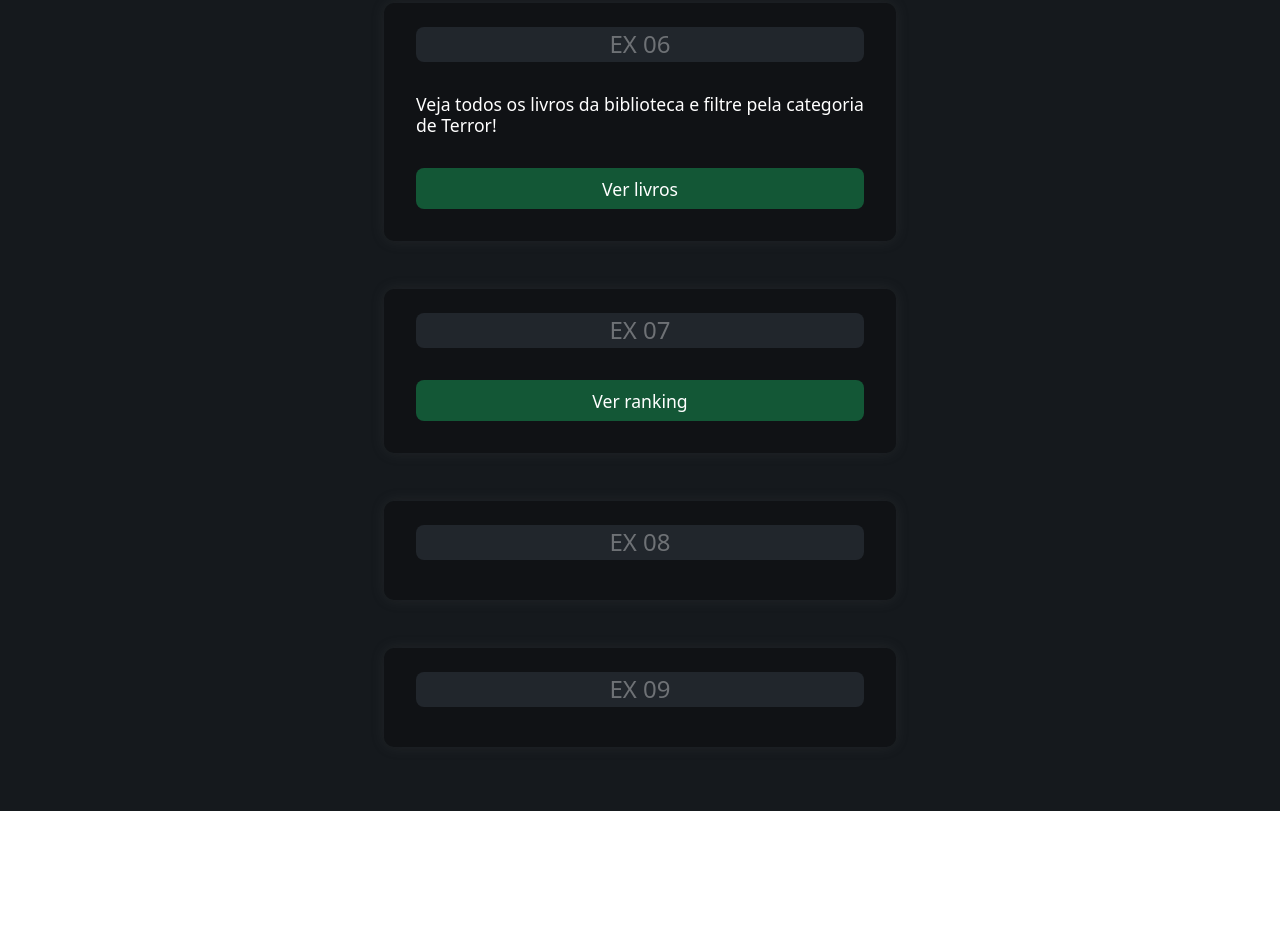
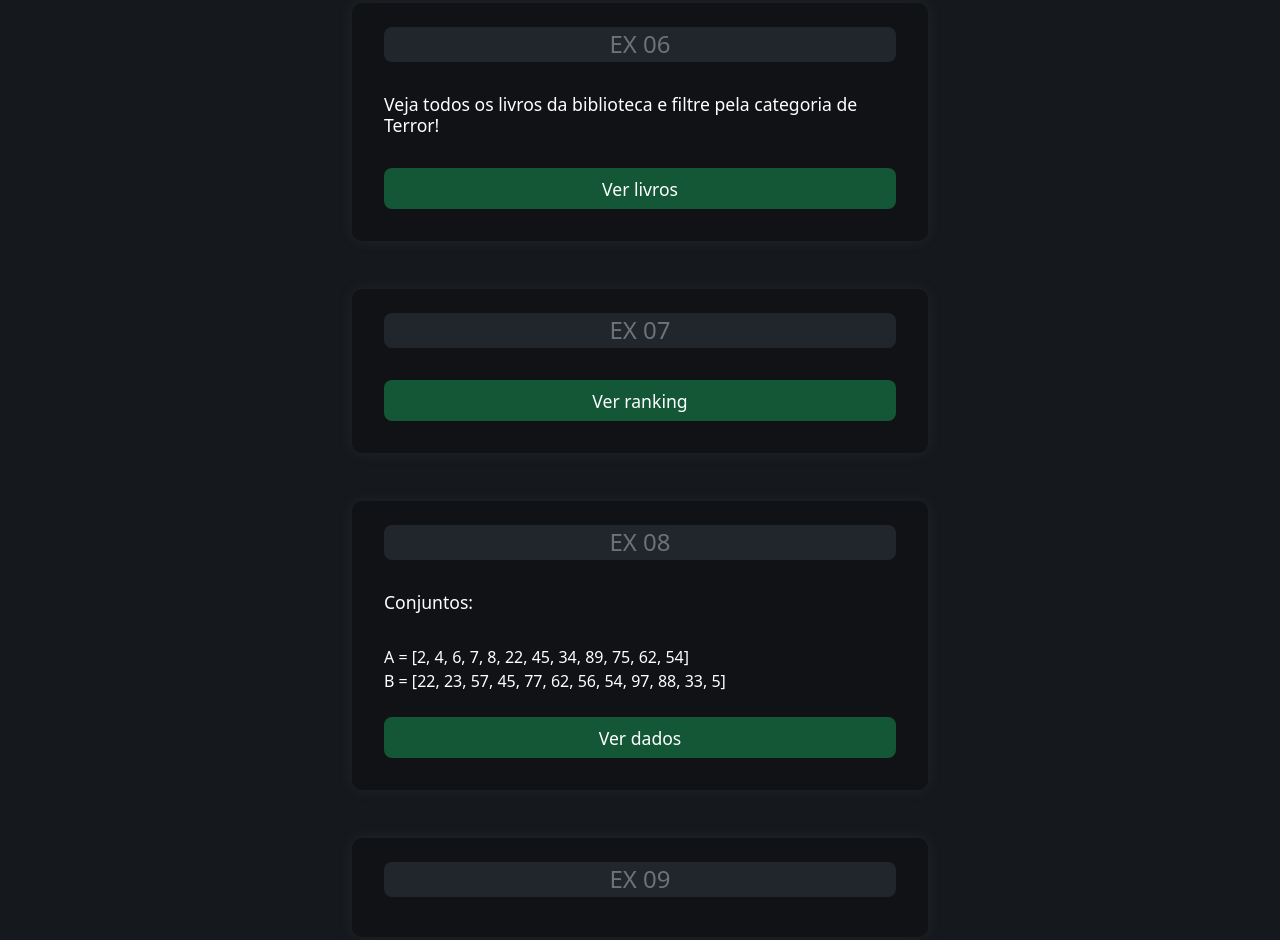
Before and after one commit to Welthanos/vs13-front-04-js-task-04, a plain HTML site: page index.html in a window 1280 px wide. Shown: the part 1451-2391 px from the top of the page. Before the commit the page ends 2262 px from the top, so only its background shows below. Drawn offline with nearby package versions, Linux system fonts and the light colour scheme.

Commit message:
feat: exercise 08

```diff
--- a/index.html
+++ b/index.html
@@ -63,6 +63,11 @@
 
         <section class="section-8">
             <h2>EX 08</h2>
+            <h3>Conjuntos:</h3>
+            <span id="numerical-sets">
+                A = [2, 4, 6, 7, 8, 22, 45, 34, 89, 75, 62, 54] <br> B = [22, 23, 57, 45, 77, 62, 56, 54, 97, 88, 33, 5]
+            </span>
+            <button id="btn-section-8" onclick="handleNumericalSets()">Ver dados</button>
         </section>
 
         <section class="section-9">
--- a/js/scripts.js
+++ b/js/scripts.js
@@ -172,5 +172,31 @@ const ranking = () => {
 }
 
 // EX 08
+const handleNumericalSets = () => {
+    const text = document.getElementById('numerical-sets');
+    const btn = document.getElementById('btn-section-8');
+    const A = [2, 4, 6, 7, 8, 22, 45, 34, 89, 75, 62, 54];
+    const B = [22, 23, 57, 45, 77, 62, 56, 54, 97, 88, 33, 5];
+
+    const union = (a, b) => {
+        const merge = a;
+        for (number of b) if (!merge.includes(number)) merge.push(number);
+
+        return merge;
+    }
+    const intersection = (a, b) => a.filter(number => b.includes(number));
+    const difference = (a, b) => a.filter(number => !b.includes(number));
+
+    const order = (a, b) => a - b;
+
+    const unionResult = union(A, B).sort(order);
+    const intersectionResult = intersection(A, B).sort(order);
+    const differenceResult = difference(A, B).sort(order);
+
+    text.innerHTML += `<br><br> A ∪ B = [${unionResult.join(', ')}] <br><br> A ∩ B = [${intersectionResult.join(', ')}] <br><br>  A / B = [${differenceResult.join(', ')}]`;
+
+    text.style.display = 'inline';
+    btn.disabled = true;
+}
 
 // EX 09
--- a/styles/index.css
+++ b/styles/index.css
@@ -41,7 +41,7 @@ section {
     align-items: start;
     justify-content: center;
     gap: 1.5rem;
-    width: 32rem;
+    width: 36rem;
     padding: 1.5rem 2rem 2rem 2rem;
     border-radius: 10px;
     color: #fff;
```
